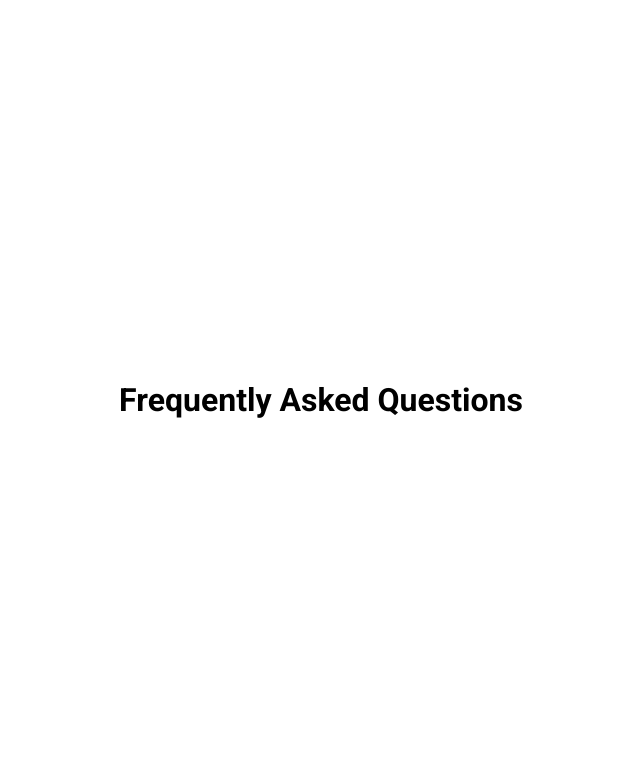
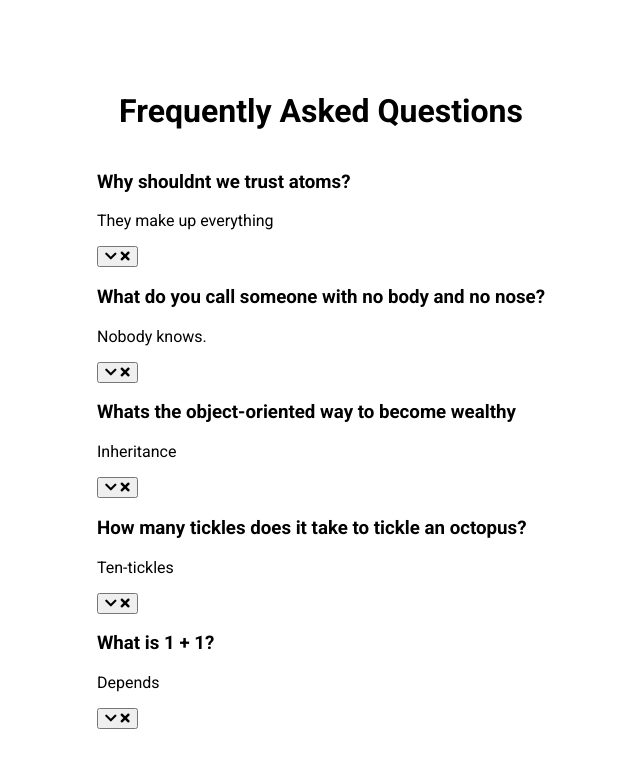
Before and after one commit to jon-zawada/50-in-50, a plain HTML site: page FAQ/index.html in a window 1280 px wide. Shown: the whole page, without its empty margins (319-959 px from the left). Drawn offline with Linux system fonts and the light colour scheme.

Commit message:
html for faq component

```diff
--- a/FAQ/index.html
+++ b/FAQ/index.html
@@ -10,7 +10,68 @@
   </head>
   <body>
     <h1>Frequently Asked Questions</h1>
-
+    <div class="faq-container">
+      <div class="faq active">
+        <h3 class="faq-title">
+          Why shouldnt we trust atoms?
+        </h3>
+        <p class="faq-text">
+          They make up everything
+        </p>
+        <button>
+          <i class="fas fa-chevron-down"></i>
+          <i class="fas fa-times"></i>
+        </button>
+      </div>
+      <div class="faq">
+        <h3 class="faq-title">
+          What do you call someone with no body and no nose?
+        </h3>
+        <p class="faq-text">
+          Nobody knows.
+        </p>
+        <button>
+          <i class="fas fa-chevron-down"></i>
+          <i class="fas fa-times"></i>
+        </button>
+      </div>
+      <div class="faq">
+        <h3 class="faq-title">
+          Whats the object-oriented way to become wealthy
+        </h3>
+        <p class="faq-text">
+          Inheritance
+        </p>
+        <button>
+          <i class="fas fa-chevron-down"></i>
+          <i class="fas fa-times"></i>
+        </button>
+      </div>
+      <div class="faq">
+        <h3 class="faq-title">
+          How many tickles does it take to tickle an octopus?
+        </h3>
+        <p class="faq-text">
+          Ten-tickles
+        </p>
+        <button>
+          <i class="fas fa-chevron-down"></i>
+          <i class="fas fa-times"></i>
+        </button>
+      </div>
+      <div class="faq">
+        <h3 class="faq-title">
+          What is 1 + 1?
+        </h3>
+        <p class="faq-text">
+          Depends
+        </p>
+        <button>
+          <i class="fas fa-chevron-down"></i>
+          <i class="fas fa-times"></i>
+        </button>
+      </div>
+    </div>
     <script src='script.js'></script>
   </body>
 </html>
```
